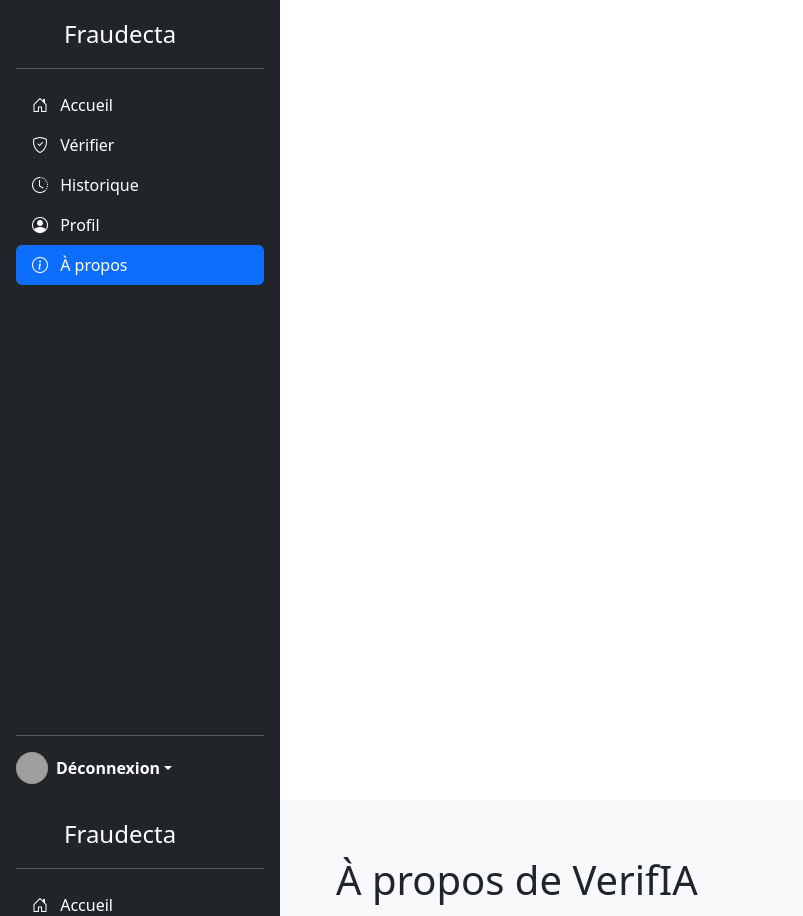
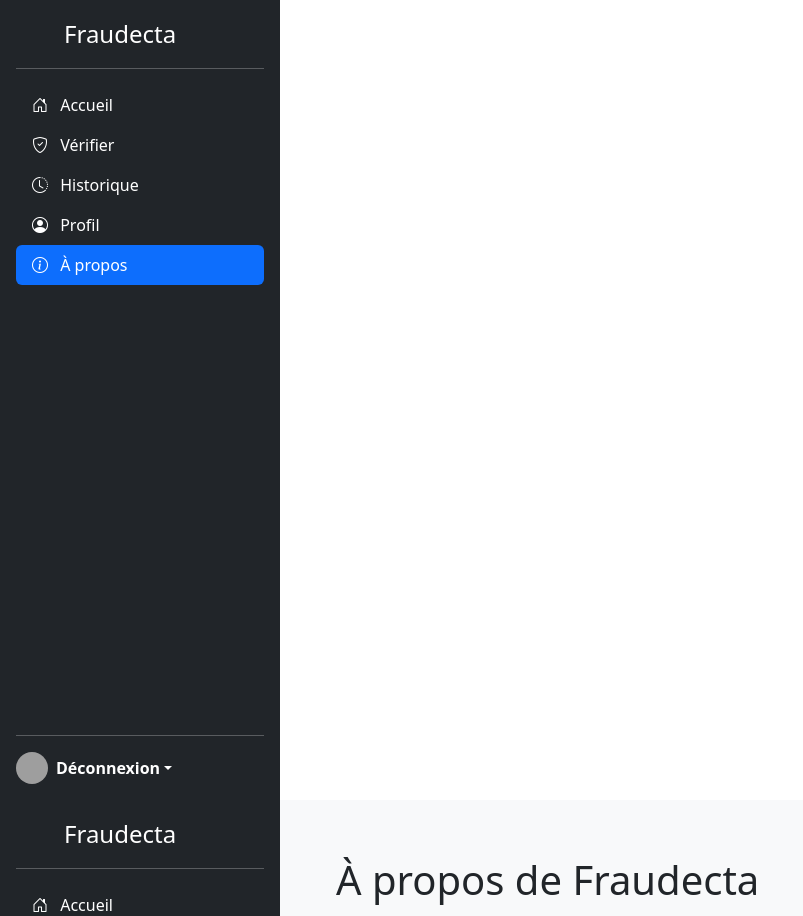
Before and after one commit to dav9fulldev/FrontendProjetFraudecta, a Vue app: page /about in a window 1280 px wide. Shown: the top 916 px of the page, without its empty margins (0-803 px from the left). Built offline with nearby package versions, Linux system fonts and the light colour scheme; grey boxes are pictures that could not be loaded.

Commit message:
Creation des pages

```diff
--- a/src/views/About.vue
+++ b/src/views/About.vue
@@ -1,6 +1,6 @@
 <template>
   <div class="about">
-    <h1>À propos de VerifIA</h1>
+    <h1>À propos de Fraudecta</h1>
     <p>
       Fraudecta est une application de détection automatique de documents falsifiés à l'aide de
       l'intelligence artificielle.
```
